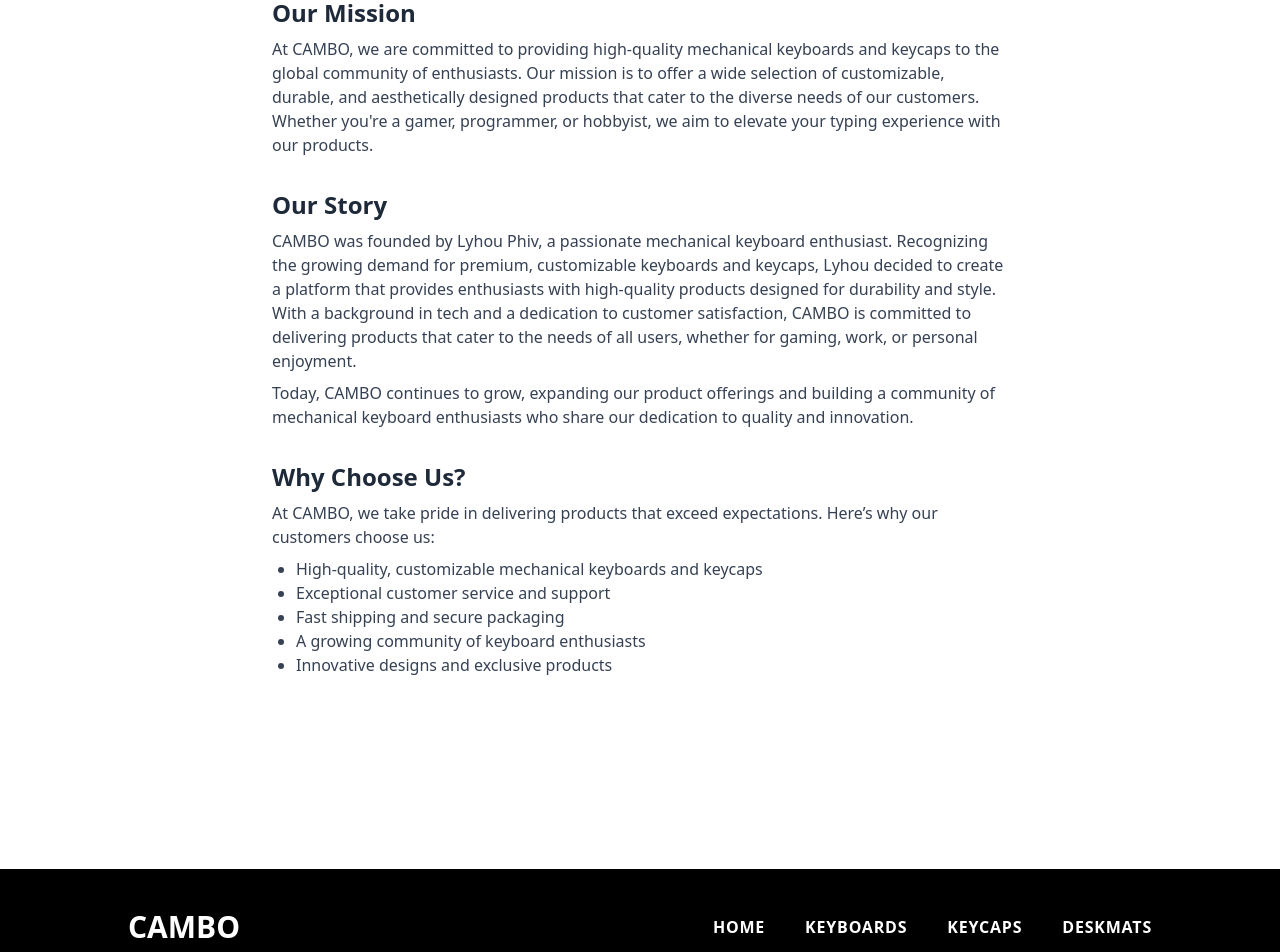
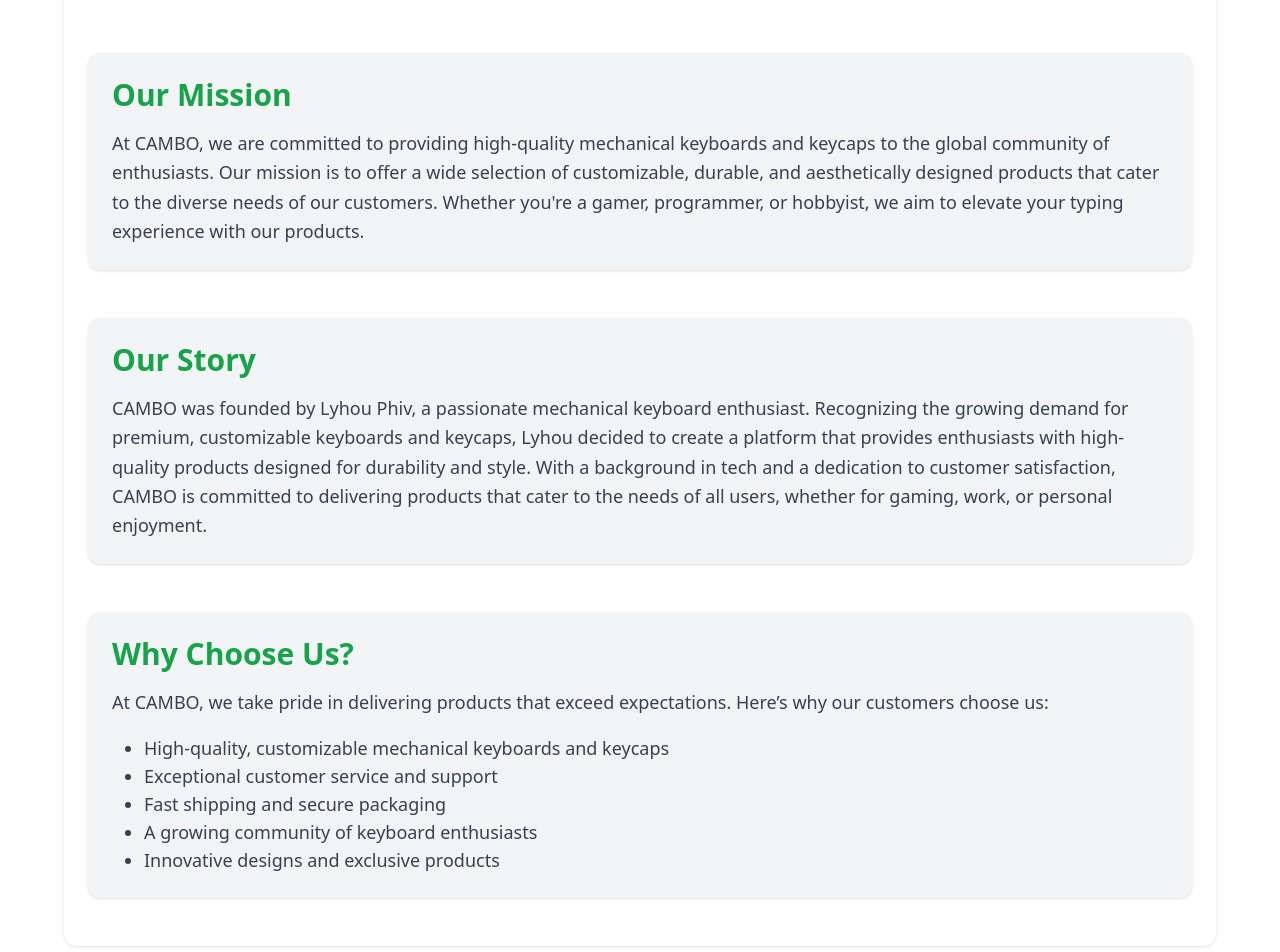
Before and after one commit to lyhou123/Mini-Frontend, a Vue app: page /about in a window 1280 px wide. Shown: the part 220-1172 px from the top of the page. Built offline with nearby package versions, Linux system fonts and the light colour scheme.

Commit message:
chnage style at page about and privacy policy

```diff
--- a/src/components/common/ButtonEmpty.vue
+++ b/src/components/common/ButtonEmpty.vue
@@ -1,10 +1,12 @@
 <!-- setup language -->
 <script setup lang="ts">
+import { RouterLink } from 'vue-router'
+
 type namedLocation = {
 	name?: string
 	path?: string
 	params?: {
-		id: number | string
+		uuid: number | string
 	}
 }
 
@@ -16,17 +18,17 @@
 
 const props = withDefaults(defineProps<Props>(), {
 	content: 'to product',
-	to: '/',
+	to: '/product/:uuid',
 })
 </script>
 
 <template>
-	<router-link :to="props.to">
+	<RouterLink :to="props.to">
 		<button
 			class="w-52 border-2 border-k-black px-10 py-3 font-bold uppercase tracking-wide text-k-black transition duration-100 hover:translate-y-0.5 hover:shadow-md active:translate-y-1"
 			:class="props.add"
 		>
 			{{ props.content }}
 		</button>
-	</router-link>
+	</RouterLink>
 </template>
--- a/src/components/common/ButtonSolid.vue
+++ b/src/components/common/ButtonSolid.vue
@@ -4,7 +4,7 @@
 	name?: string
 	path?: string
 	params?: {
-		id: number | string
+		uuid:  number | string
 	}
 }
 
--- a/src/components/layout/Footer.vue
+++ b/src/components/layout/Footer.vue
@@ -40,18 +40,18 @@
 					</router-link>
 					<router-link
 						class="font-semibold uppercase tracking-wider text-white transition duration-300 hover:text-k-main"
-						to="/keyboards"
-						>Keyboards
+						to="/product"
+						>Product
 					</router-link>
 					<router-link
 						class="font-semibold uppercase tracking-wider text-white transition duration-300 hover:text-k-main"
-						to="/keycaps"
-						>Keycaps
+						to="/privacy"
+						>privacy
 					</router-link>
 					<router-link
 						class="font-semibold uppercase tracking-wider text-white transition duration-300 hover:text-k-main"
-						to="/deskmats"
-						>Deskmats
+						to="/about"
+						>About
 					</router-link>
 				</nav>
 			</div>
--- a/src/components/layout/HereSection.vue
+++ b/src/components/layout/HereSection.vue
@@ -31,7 +31,7 @@
 					enthusiast.
 				</p>
 				<ButtonSolid
-					:to="{ name: 'keyboards', params: { id: 2 } }"
+					:to="{ name: 'product', params: { uuid: 2 } }"
 					content="see product"
 					add="font-bold mb-20"
 				/>
--- a/src/components/layout/SectionGrid.vue
+++ b/src/components/layout/SectionGrid.vue
@@ -21,8 +21,8 @@
 				<div
 					class="group bg-green-600 order-1 flex h-full w-full flex-col items-center justify-center md:order-none md:grid md:grid-cols-7"
 				>
-					<router-link
-						:to="{ name: 'keyboards', params: { id: 1 } }"
+					<RouterLink
+						:to="{ name: 'product', params: { uuid: 1 } }"
 						href=""
 						class="relative flex h-full w-full flex-col items-center justify-center overflow-hidden md:col-span-4 md:px-10"
 					>
@@ -48,7 +48,7 @@
 						<div
 							class="absolute h-[32rem] w-[32rem] rounded-full border border-black opacity-40 transition duration-700 group-hover:scale-125 md:h-[46rem] md:w-[46rem]"
 						></div>
-					</router-link>
+					</RouterLink>
 					<div
 						class="relative z-10 col-span-3 flex h-full w-full flex-col justify-center bg-green-600 md:pl-4 md:pr-20 lg:pl-6 lg:pr-24"
 					>
@@ -65,7 +65,7 @@
 							truly remarkable typing feel.
 						</p>
 						<ButtonSolid
-							:to="{ name: 'keyboards', params: { id: 1 } }"
+							:to="{ name: 'product', params: { uuid: 1 } }"
 							content="SEE PRODUCT"
 							add="font-semibold hover:rotate-x-3"
 							class="mb-10 self-center md:mb-0 md:self-start"
@@ -78,12 +78,12 @@
 			>
 				<h2 class="text-3xl font-semibold uppercase">Kraken deskmat</h2>
 				<ButtonEmpty
-					:to="{ name: 'deskmats', params: { id: 1 } }"
+					:to="{ name: 'product', params: { uuid: 1 } }"
 					content="see product"
 				/>
 			</div>
-			<router-link
-				:to="{ name: 'deskmats', params: { id: 1 } }"
+			<RouterLink
+				:to="{ name: 'product', params: { uuid: 1 } }"
 				class="order-2 flex h-64 flex-col items-center justify-center overflow-hidden rounded-md bg-k-grey text-black md:order-none md:col-span-4 md:row-span-2 md:block md:h-full"
 			>
 				<img
@@ -91,7 +91,7 @@
 					:src="krakenImage"
 					alt=""
 				/>
-			</router-link>
+			</RouterLink>
 			<div
 				class="order-4 col-span-3 row-span-2 overflow-hidden rounded-md bg-k-grey text-black md:order-none md:h-full"
 			>
@@ -101,7 +101,7 @@
 				class="order-5 col-span-3 row-span-2 flex w-full flex-col items-center justify-center gap-6 rounded-md bg-k-grey p-6 text-black md:order-none md:h-full md:items-start md:px-16"
 			>
 				<h2 class="text-3xl font-semibold uppercase">Keycaps</h2>
-				<ButtonEmpty :to="{ path: 'keycaps' }" content="see all" />
+				<ButtonEmpty :to="{ path: 'product' }" content="see all" />
 			</div>
 		</div>
 	</section>
--- a/src/routers/router.ts
+++ b/src/routers/router.ts
@@ -1,5 +1,5 @@
 import { createRouter, createWebHistory } from "vue-router"
-import HompageView from "../views/HompageView.vue"
+import HomepageView from "../views/HomepageView.vue"
 import PrivacyPageView from "../views/PrivacyPageView.vue"
 import AboutPageView from "../views/AboutPageView.vue"
 
@@ -7,12 +7,28 @@
     {
       path: '/',
       name: 'home',
-      component: HompageView
+      component: HomepageView
     },
     {
       path: '/privacy',
       name: 'privacy',
       component: PrivacyPageView
+    },
+    {
+      path: '/product',
+      name: 'product',
+      component:{
+        template: '<div>Product Page</div>'
+      }
+
+    },
+    {
+      path: '/product/:uuid',
+      name: 'product',
+      component:{
+        template: '<div>Product Page</div>'
+      }
+
     },
     {
       path: '/about',
@@ -24,7 +40,7 @@
 
 const Router = createRouter ({
     history: createWebHistory(),
-    routes,
+    routes
 })
 
 
--- a/src/views/AboutPageView.vue
+++ b/src/views/AboutPageView.vue
@@ -1,37 +1,63 @@
 <template>
-    <div class="max-w-3xl mx-auto px-4 py-8">
-      <h1 class="text-3xl font-bold text-center text-gray-800">About Us</h1>
-      <p class="mt-2 text-center text-gray-600">Learn more about our mission and the team behind CAMBO</p>
+  <div class="max-w-6xl mx-auto px-6 py-12 bg-white rounded-lg shadow-sm">
+    <h1 class="text-4xl font-extrabold text-center text-black mb-6">About Us</h1>
+    <p class="text-center text-gray-500 text-lg mb-12">Learn more about our mission and the team behind CAMBO</p>
 
-      <section class="mt-8">
-        <h2 class="text-2xl font-semibold text-gray-800">Our Mission</h2>
-        <p class="mt-2 text-gray-700">
+    <section class="mt-12">
+      <div class="bg-gray-100 p-6 rounded-lg shadow-sm">
+        <h2 class="text-3xl font-semibold text-green-600 mb-4">Our Mission</h2>
+        <p class="text-gray-700 text-lg leading-relaxed">
           At CAMBO, we are committed to providing high-quality mechanical keyboards and keycaps to the global community of enthusiasts. Our mission is to offer a wide selection of customizable, durable, and aesthetically designed products that cater to the diverse needs of our customers. Whether you're a gamer, programmer, or hobbyist, we aim to elevate your typing experience with our products.
         </p>
+      </div>
     </section>
 
-      <section class="mt-8">
-        <h2 class="text-2xl font-semibold text-gray-800">Our Story</h2>
-        <p class="mt-2 text-gray-700">
+    <section class="mt-12">
+      <div class="bg-gray-100 p-6 rounded-lg shadow-sm">
+        <h2 class="text-3xl font-semibold text-green-600 mb-4">Our Story</h2>
+        <p class="text-gray-700 text-lg leading-relaxed">
           CAMBO was founded by Lyhou Phiv, a passionate mechanical keyboard enthusiast. Recognizing the growing demand for premium, customizable keyboards and keycaps, Lyhou decided to create a platform that provides enthusiasts with high-quality products designed for durability and style. With a background in tech and a dedication to customer satisfaction, CAMBO is committed to delivering products that cater to the needs of all users, whether for gaming, work, or personal enjoyment.
         </p>
-        <p class="mt-2 text-gray-700">
-          Today, CAMBO continues to grow, expanding our product offerings and building a community of mechanical keyboard enthusiasts who share our dedication to quality and innovation.
-        </p>
+      </div>
     </section>
 
-      <section class="mt-8">
-        <h2 class="text-2xl font-semibold text-gray-800">Why Choose Us?</h2>
-        <p class="mt-2 text-gray-700">
+    <section class="mt-12">
+      <div class="bg-gray-100 p-6 rounded-lg shadow-sm">
+        <h2 class="text-3xl font-semibold text-green-600 mb-4">Why Choose Us?</h2>
+        <p class="text-gray-700 text-lg leading-relaxed">
           At CAMBO, we take pride in delivering products that exceed expectations. Here’s why our customers choose us:
         </p>
-        <ul class="list-disc pl-6 mt-2 text-gray-700">
+        <ul class="list-disc pl-8 mt-4 text-gray-700 text-lg">
         <li>High-quality, customizable mechanical keyboards and keycaps</li>
         <li>Exceptional customer service and support</li>
         <li>Fast shipping and secure packaging</li>
         <li>A growing community of keyboard enthusiasts</li>
         <li>Innovative designs and exclusive products</li>
       </ul>
+      </div>
     </section>
+
+    <!-- Other sections would go here -->
   </div>
 </template>
+
+<style scoped>
+  .bg-gray-50 {
+    background-color: #f9fafb;
+  }
+  .text-green-600 {
+    color: #16a34a;
+  }
+  .text-gray-500 {
+    color: #6b7280;
+  }
+  .text-gray-700 {
+    color: #374151;
+  }
+  .rounded-lg {
+    border-radius: 0.75rem;
+  }
+  .shadow-lg {
+    box-shadow: 0 10px 15px rgba(0, 0, 0, 0.1);
+  }
+</style>
--- a/src/views/PrivacyPageView.vue
+++ b/src/views/PrivacyPageView.vue
@@ -1,5 +1,5 @@
 <template>
-    <div class="max-w-3xl mx-auto px-4 py-8">
+    <div class="max-w-6xl mx-auto px-4 py-8 shadow-md">
       <h1 class="text-3xl font-bold text-center text-gray-800">Privacy Policy</h1>
       <section class="mt-8">
         <h2 class="text-2xl font-semibold text-gray-800">1. Information We Collect</h2>
```
Also changed, not shown: src/views/HomepageView.vue (renamed from src/views/HompageView.vue). Lines whose indentation alone changed are shown as unchanged.
